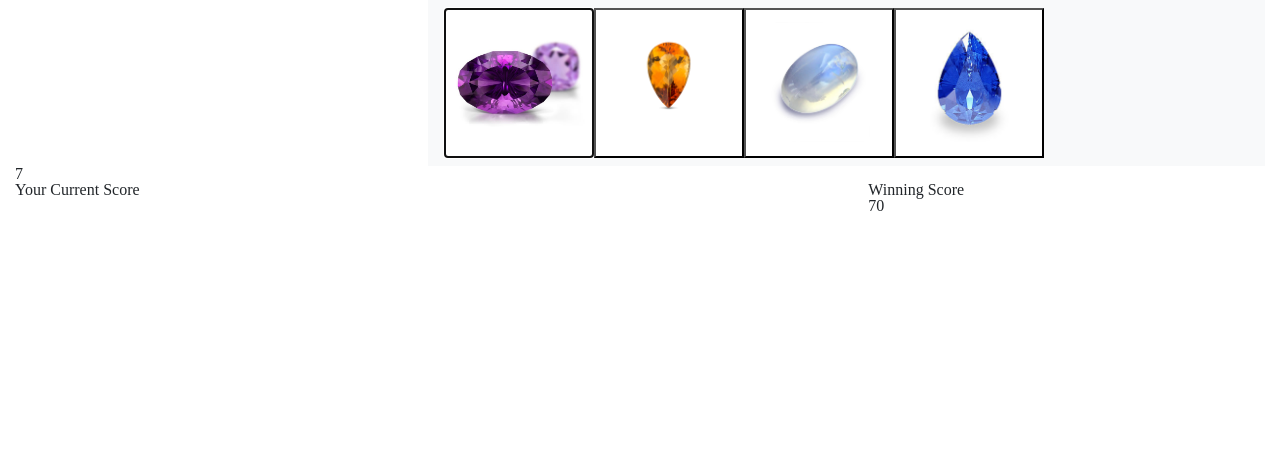
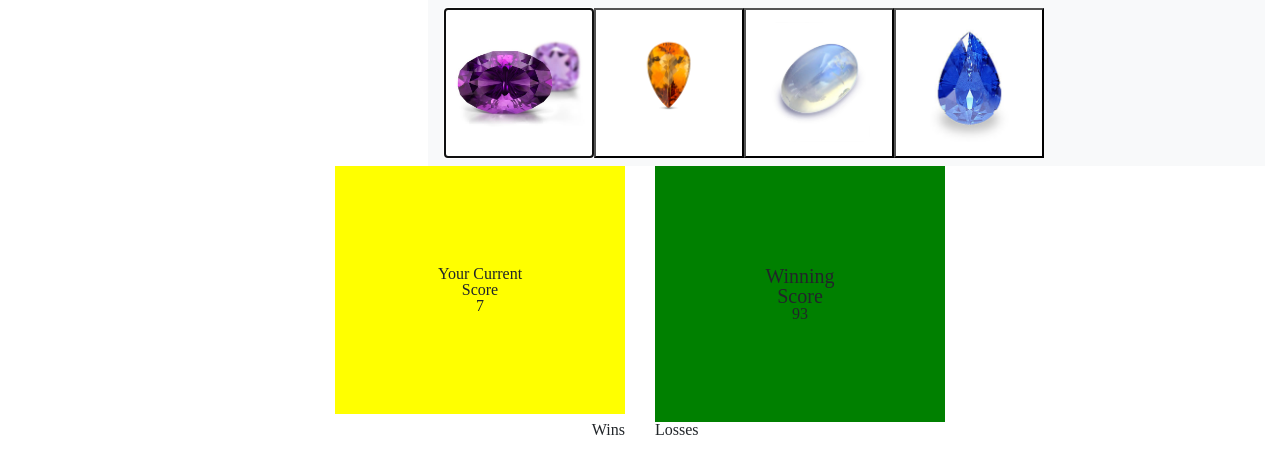
Before and after one commit to GC0728/unit-4-game, a plain HTML site: page index.html in a window 1280 px wide. Both pictures are taken after a click on the button 518 px from the left and 83 px from the top of the page. Drawn offline with nearby package versions, Linux system fonts and the light colour scheme.

Commit message:
assignment_submission

```diff
--- a/assets/css/style.css
+++ b/assets/css/style.css
@@ -33,6 +33,27 @@
     height: 120px;
 }
 
+#styleUser {
+    padding: 100px;
+    background-color:yellow;
+    text-align:center;
+}
+
+#styleWin {
+    padding: 100px;
+    background-color:green;
+    text-align:center;
+}
+
 #moonstonePic{
     height: 120px;
 }
+
+.styleWinScore{
+    text-align:center;
+    font-size:20px;
+}
+
+#winStyler {
+    text-align:right;
+}
--- a/assets/javascript/game.js
+++ b/assets/javascript/game.js
@@ -1,13 +1,13 @@
 // GLOBAL VARIABLES
-//document.ready(function() {
-
-
 var amethystCounter = 0;
 var citrineCounter = 0;
 var moonstoneCounter = 0;
 var sapphireCounter = 0;
+var userTotal = 0;
+var winsCounter = 0;
+var lossesCounter = 0;
+const winCheck = [];
 
-var userTotal = 0;
 
 
 // CODE FOR GEM VALUE GENERATOR
@@ -24,82 +24,66 @@ var sapphireNum = Math.floor(Math.random() * 12) + 1;
 console.log(sapphireNum);
 
 // var compNum = Math.floor(Math.random() * 120) + 19;
- console.log(compNum);
-function compNum(max) {
+/* console.log(compNum);
+ function compNum(max) {
   var userWin = Math.floor(Math.random() * Math.floor(121));
   return Math.floor(Math.random() * Math.floor(121));
+}; */
+
+var userWin = {
+    winNum: Math.floor(Math.random() * Math.floor(121)),
 };
-$("#winScore").html(compNum(" '<p> Winning Score </p>' " + 121));
-// WIN CONDITION SCORE
-$("#winScore").html(compNum);
+console.log(userWin.winNum);
+var userWinCondition = userWin.winNum;
+console.log(userWinCondition);
 
+
+
+// STARTS ALL OTHER EVENTS AND FUNCTIONS
+$(document).ready(function() {
+
+// $("#winScore").html(compNum(" '<p> Winning Score </p>' " + 121));
+$("#winScore").html(userWin.winNum);
 // BUTTONS
 // #id and button click works
 $("#amethystButton").click(function() {
-    userTotal += amethystNum;
+    var winCondition = userTotal += amethystNum;
     $("#userTally").html(userTotal);
-
+    winCheck.push(winCondition);
+    const forTheWin = (accumulator, currentValue) => accumulator + currentValue;
+    console.log(winCheck.reduce(forTheWin));
+    var doYouWin = winCheck.reduce(forTheWin);
 //    wincheck();
 });
 
 $("#citrineButton").click(function() {
     userTotal += citrineNum;
     $("#userTally").html(userTotal);
- //   alert(citrineTotal);
+    winCheck.push(winCondition);
+    const forTheWin = (accumulator, currentValue) => accumulator + currentValue;
+    console.log(winCheck.reduce(forTheWin));
+    var doYouWin = winCheck.reduce(forTheWin);
 });
 
 $("#moonstoneButton").click(function() {
     userTotal += moonstoneNum;
     $("#userTally").html(userTotal);
- //   alert(moonstoneTotal);
+    winCheck.push(winCondition);
+    const forTheWin = (accumulator, currentValue) => accumulator + currentValue;
+    console.log(winCheck.reduce(forTheWin));
+    var doYouWin = winCheck.reduce(forTheWin);
 });
 
 $("#sapphireButton").click(function() {
     userTotal += sapphireNum;
     $("#userTally").html(userTotal);
-  //  alert(sapphireTotal);
+    winCheck.push(winCondition);
+    const forTheWin = (accumulator, currentValue) => accumulator + currentValue;
+    var doYouWin = winCheck.reduce(forTheWin);
 });
 
-// NOT WORKING
-/*function amethystInsert(amethystClick) {
-    var amethystClick = document.getElementById('amethystButton');
-    return amethystNum;
-};
-console.log(amethystClick); */
-
-// FUNCTION TO CREATE GAME WIN NUMBER
-/* THIS DOESN'T WORK
-function compNum2(min, max) {
-    min = Math.ceil(min);
-    max = Math.floor(max);
-    return Math.floor(Math.random() * (max-min) + min);
-};
-console.log(compNum2);
-*/
-
-/* var compNum = Math.floor(Math.random()*101) + 19         THIS WORKS
-console.log(compNum); */
-
-// CONSOLE LOGS BOOLEAN
-// var compNumLim = (compNum <= 120);
-// console.log(compNumLim);
-
-var winsCounter = 0;
-var lossesCounter = 0;
-// FUNCTION TO ADD TO WINS/LOSSES
-// $(".class").on("click", function() {
-
-// LOGIC
-
-// On "click" <button> event, insert random number and add random number to current user score
-//window.onclick = function(gem1, gem2, gem3, gem4) {
-// PUT THIS IN THE DIV CONTAINER, USE #iD SELECTOR
- //    var clickAmethyst = amethyst.click;
-   //  console.log(clickAmethyst);
- // DON'T NEED, IT'S THE GEM BUTTONS THAT NEED TO CLICK TO GENERATE NUMBERS
- /*    document.onclick = function(event) {
-    var eventClick = event.click;
-    console.log(eventClick); */
-
-
-// MAIN PROCESS
+//  **COULD NOT COMPLETE GAME WIN CONDITION LOGIC**
+    if (doYouWin === userWinCondition) {
+        alert("You suck!")
+    }
+});
--- a/index.html
+++ b/index.html
@@ -39,38 +39,37 @@
             </form>
         </nav>
         <div class="row">
-                <div class="col-md-6">
-                    <p id="userTally">
-                    </p>
+            <div class="col-3">
             </div>
-            </div>
-        <div class="row">
-            <div class="col">
-                <div class="float-left">
+            <div class="col-3">
+                <div id="styleUser">
                     <h2>
                         Your Current Score
                     </h2>
-                </div> <br>
-                <div class="float-none">
-                    <p id="userScore">
-                    </p>
+                    <p id="userTally"> </p>
                 </div>
             </div>
-            <div class="col">
-            </div>
-            <div class="col">
-                <h2>
+            <div class="col-3">
+                <div id="styleWin">
+                    <h2 class="styleWinScore">
                         Winning Score
                     </h2>
                     <p id="winScore">
                     </p>
                 </div>
-
+            </div>
+            <div class="col-3">
+            </div>
         </div>
         <div class="row">
+            <div class="col-6">
+                 <p id="winStyler"> Wins </p>
+            </div>
+            <div class="col-6">
+                <p id="lossStyler"> Losses </p>
             </div>
         </div>
-
+    </div>
     <script rel="javascript" type="text/javascript" src="assets/javascript/game.js"> </script>
 </body>
 </html>
```
Lines whose indentation alone changed are shown as unchanged.
